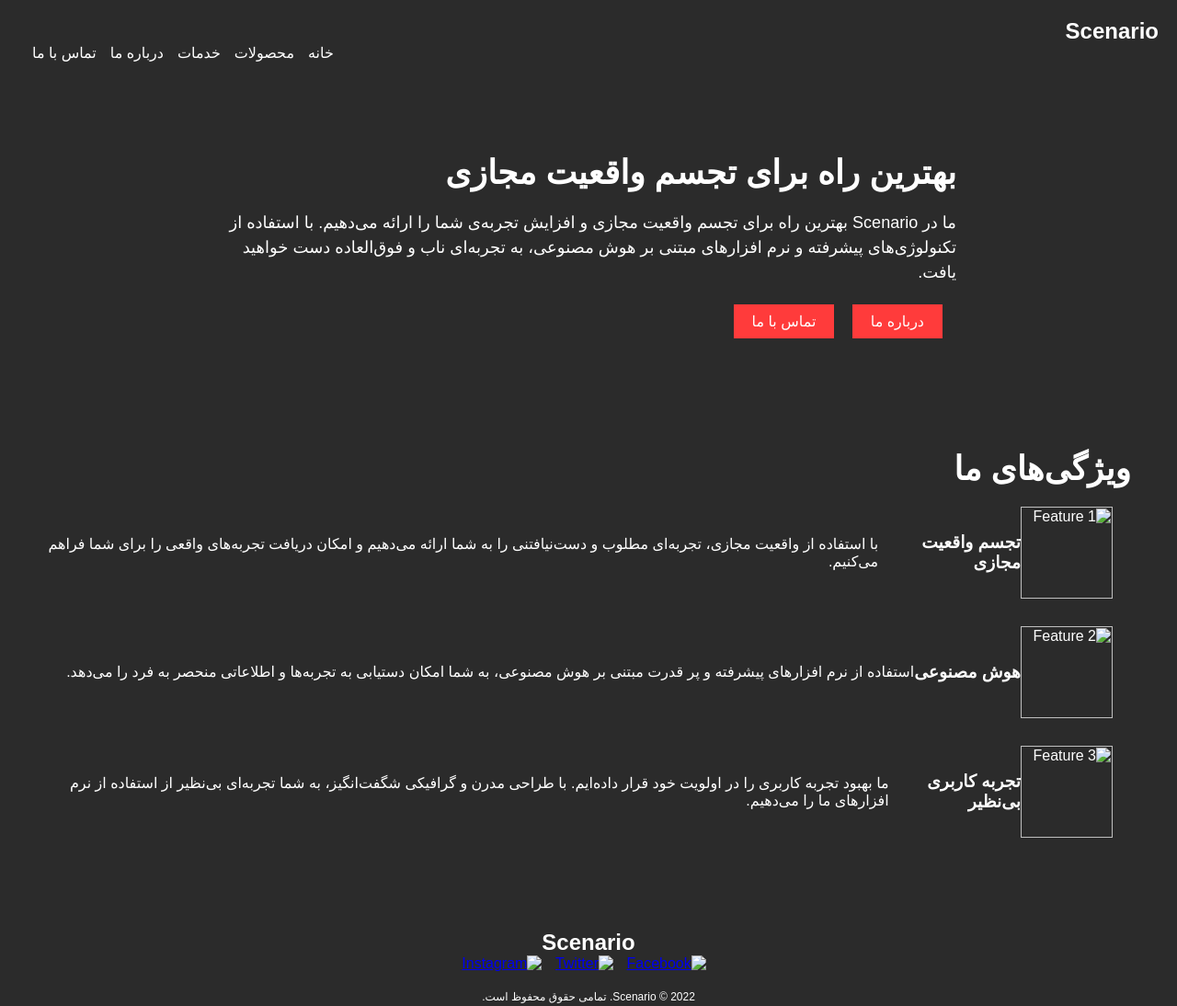
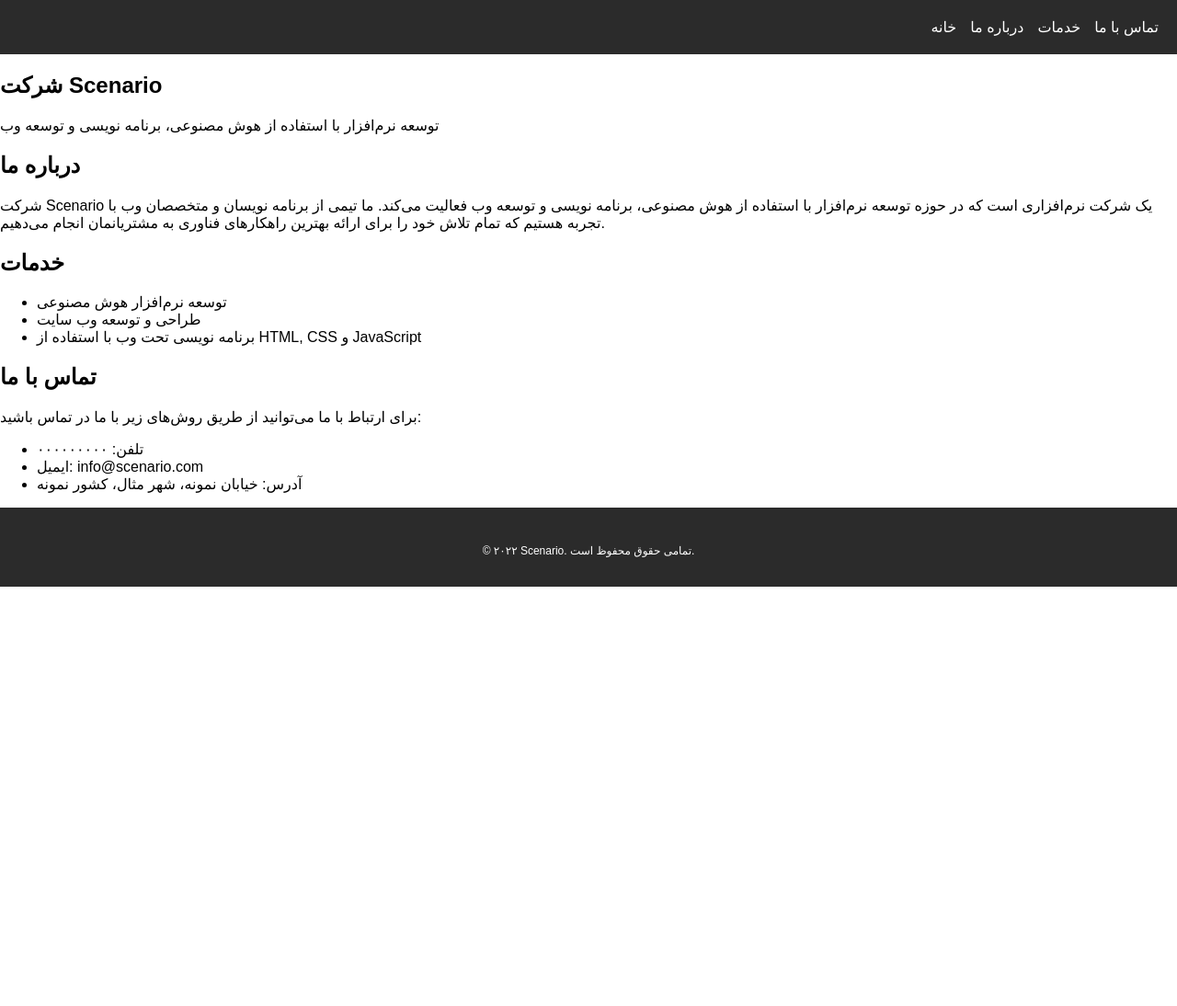
Before and after one commit to Scenario-team/demo-repository, a website: page index.html in a window 1280 px wide. Shown: the whole page at 92% size. After the commit the page ends 800 px from the top, so only its background shows below. Drawn offline with Linux system fonts and the light colour scheme.

Commit message:
develop index.html

```diff
--- a/index.html
+++ b/index.html
@@ -1,59 +1,53 @@
-<html lang="fa" dir="rtl">
+<html lang="fa">
 <head>
     <meta charset="UTF-8">
     <meta name="viewport" content="width=device-width, initial-scale=1.0">
-    <title>Scenario - شرکت نرم افزاری</title>
+    <title>سایت شرکت Scenario</title>
     <link rel="stylesheet" href="style.css">
 </head>
 <body>
     <header>
-        <h1>Scenario</h1>
         <nav>
             <ul>
-                <li><a href="#">خانه</a></li>
-                <li><a href="#">محصولات</a></li>
-                <li><a href="#">خدمات</a></li>
-                <li><a href="#">درباره ما</a></li>
-                <li><a href="#">تماس با ما</a></li>
+                <li><a href="#home">خانه</a></li>
+                <li><a href="#about">درباره ما</a></li>
+                <li><a href="#services">خدمات</a></li>
+                <li><a href="#contact">تماس با ما</a></li>
             </ul>
         </nav>
     </header>
-    <section id="hero">
-        <div class="hero-content">
-            <h2>بهترین راه برای تجسم واقعیت مجازی</h2>
-            <p>ما در Scenario بهترین راه برای تجسم واقعیت مجازی و افزایش تجربه‌ی شما را ارائه می‌دهیم. با استفاده از تکنولوژی‌های پیشرفته و نرم افزارهای مبتنی بر هوش مصنوعی، به تجربه‌ای ناب و فوق‌العاده دست خواهید یافت.</p>
-            <a href="#" class="btn">درباره ما</a>
-            <a href="#" class="btn">تماس با ما</a>
-        </div>
+
+    <section id="home">
+        <h1>شرکت Scenario</h1>
+        <p>توسعه نرم‌افزار با استفاده از هوش مصنوعی، برنامه نویسی و توسعه وب</p>
     </section>
-    <section id="features">
-        <h2>ویژگی‌های ما</h2>
-        <div class="feature">
-            <img src="feature1.png" alt="Feature 1">
-            <h3>تجسم واقعیت مجازی</h3>
-            <p>با استفاده از واقعیت مجازی، تجربه‌ای مطلوب و دست‌نیافتنی را به شما ارائه می‌دهیم و امکان دریافت تجربه‌های واقعی را برای شما فراهم می‌کنیم.</p>
-        </div>
-        <div class="feature">
-            <img src="feature2.png" alt="Feature 2">
-            <h3>هوش مصنوعی</h3>
-            <p>استفاده از نرم افزارهای پیشرفته و پر قدرت مبتنی بر هوش مصنوعی، به شما امکان دستیابی به تجربه‌ها و اطلاعاتی منحصر به فرد را می‌دهد.</p>
-        </div>
-        <div class="feature">
-            <img src="feature3.png" alt="Feature 3">
-            <h3>تجربه کاربری بی‌نظیر</h3>
-            <p>ما بهبود تجربه کاربری را در اولویت خود قرار داده‌ایم. با طراحی مدرن و گرافیکی شگفت‌انگیز، به شما تجربه‌ای بی‌نظیر از استفاده از نرم افزارهای ما را می‌دهیم.</p>
-        </div>
+
+    <section id="about">
+        <h2>درباره ما</h2>
+        <p>شرکت Scenario یک شرکت نرم‌افزاری است که در حوزه توسعه نرم‌افزار با استفاده از هوش مصنوعی، برنامه نویسی و توسعه وب فعالیت می‌کند. ما تیمی از برنامه نویسان و متخصصان وب با تجربه هستیم که تمام تلاش خود را برای ارائه بهترین راهکارهای فناوری به مشتریانمان انجام می‌دهیم.</p>
     </section>
+
+    <section id="services">
+        <h2>خدمات</h2>
+        <ul>
+            <li>توسعه نرم‌افزار هوش مصنوعی</li>
+            <li>طراحی و توسعه وب سایت</li>
+            <li>برنامه نویسی تحت وب با استفاده از HTML, CSS و JavaScript</li>
+        </ul>
+    </section>
+
+    <section id="contact">
+        <h2>تماس با ما</h2>
+        <p>برای ارتباط با ما می‌توانید از طریق روش‌های زیر با ما در تماس باشید:</p>
+        <ul>
+            <li>تلفن: ۰۰۰۰۰۰۰۰۰</li>
+            <li>ایمیل: info@scenario.com</li>
+            <li>آدرس: خیابان نمونه، شهر مثال، کشور نمونه</li>
+        </ul>
+    </section>
+
     <footer>
-        <div class="logo">
-            <h1>Scenario</h1>
-        </div>
-        <div class="social-icons">
-            <a href="#"><img src="facebook.png" alt="Facebook"></a>
-            <a href="#"><img src="twitter.png" alt="Twitter"></a>
-            <a href="#"><img src="instagram.png" alt="Instagram"></a>
-        </div>
-        <p>2022 &copy; Scenario. تمامی حقوق محفوظ است.</p>
+        <p>© ۲۰۲۲ Scenario. تمامی حقوق محفوظ است.</p>
     </footer>
 </body>
 </html>
```
